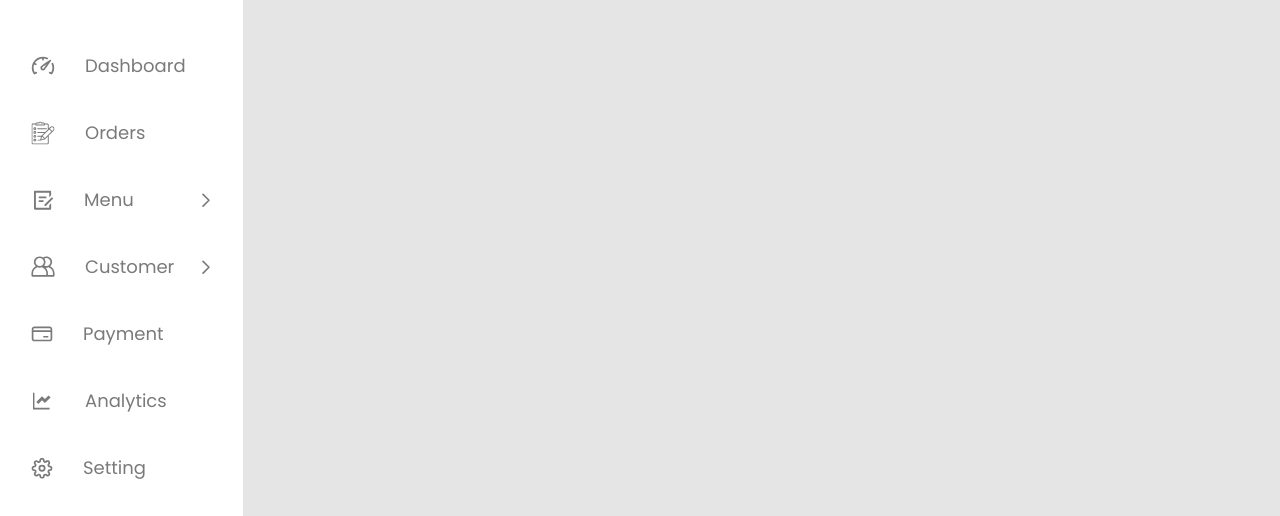
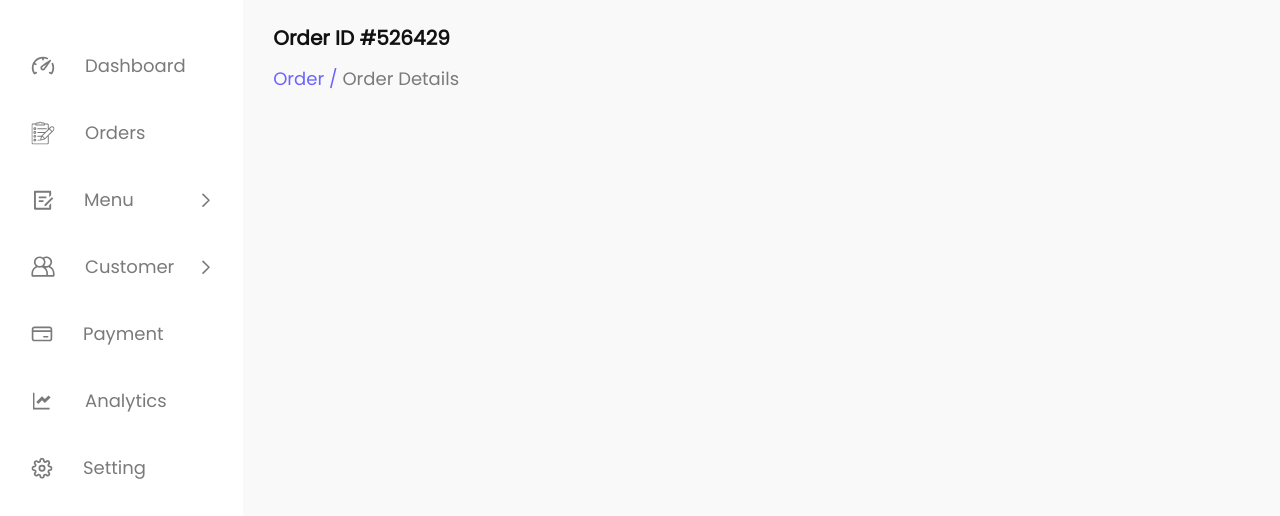
Before and after one commit to valentinProtasevich/Foodies, a website: page index.html in a window 1280 px wide. Shown: the part 97-613 px from the top of the page. Drawn offline with Linux system fonts and the light colour scheme; a web font is replaced by a local one.

Commit message:
Created the orderDescr

```diff
--- a/css/style.css
+++ b/css/style.css
@@ -5,7 +5,7 @@ body {
   display: grid;
   grid-template-areas:
     'nav header header'
-    'nav orderID status'
+    'nav orderDescr status'
     'nav customer items'
     'nav customer map'
     'nav orderNotes map';
@@ -16,7 +16,7 @@ body {
 
   font-family: 'Poppins';
   font-size: 22px;
-  background-color: #E5E5E5;
+  background-color: #F9F9F9;
 }
 
 .nav {
@@ -27,8 +27,8 @@ body {
   grid-area: header;
 }
 
-.orderID {
-  grid-area: orderID;
+.orderDescr {
+  grid-area: orderDescr;
 }
 
 .status {
@@ -375,3 +375,66 @@ body {
   margin-left: auto;
   margin-right: 15px;
 }
+
+/* ?orderDescr */
+
+.orderDescr {
+  display: grid;
+  grid-template-areas:
+  'orderID orderID'
+  'order orderDetails';
+  justify-self: start;
+  align-self: center;
+  align-content: start;
+
+  margin-left: 30px;
+}
+
+.orderDescr .orderID {
+  grid-area: orderID;
+
+  padding-top: 5px;
+
+  text-decoration: none;
+
+  font-family: 'Poppins';
+  font-style: normal;
+  font-weight: 700;
+  font-size: 20px;
+  line-height: 30px;
+
+  color: #111111;
+}
+
+.orderDescr .order {
+  grid-area: order;
+
+  padding-top: 12px;
+
+  text-decoration: none;
+
+  font-family: 'Poppins';
+  font-style: normal;
+  font-weight: 400;
+  font-size: 18px;
+  line-height: 27px;
+
+  color: #6C63FF;
+}
+
+.orderDescr .orderDetails {
+  grid-area: orderDetails;
+
+  padding-top: 12px;
+  padding-left: 5px;
+
+  text-decoration: none;
+
+  font-family: 'Poppins';
+  font-style: normal;
+  font-weight: 400;
+  font-size: 18px;
+  line-height: 27px;
+
+  color: #7A7A7A;
+}
--- a/index.html
+++ b/index.html
@@ -74,17 +74,19 @@
       <input id="search" type="text" name="search" placeholder="Search here">
     </form>
     <div class="button-container">
-      <button class="btn-shopping-bag"><img src="img/header/shopping-bag.svg" alt="Shopping-bag" width="24px" height="24px"></buttonwidth=>
-      <button class="btn-chat"><img src="img/header/chat.svg" alt="Chat cloud" width="24px" height="24px"></button>
-      <button class="btn-bell"><img src="img/header/bell.svg" alt="Bell" width="24px" height="24px"></button>
+      <button class="btn-shopping-bag" type="button"><img src="img/header/shopping-bag.svg" alt="Shopping-bag" width="24px" height="24px"></buttonwidth=>
+      <button class="btn-chat" type="button"><img src="img/header/chat.svg" alt="Chat cloud" width="24px" height="24px"></button>
+      <button class="btn-bell" type="button"><img src="img/header/bell.svg" alt="Bell" width="24px" height="24px"></button>
     </div>
     <div class="hello">
       <p>Hello! Alex Grifline</p>
       <img src="img/header/avatar.png" alt="Avatar" width="40px" height="40px">
     </div>
   </header>
-  <div class="orderID">
-
+  <div class="orderDescr">
+    <a href="#" class="orderID">Order ID #526429</a>
+    <a href="#" class="order">Order /</a>
+    <a href="#" class="orderDetails">Order Details</a>
   </div>
   <div class="status">
 
```
